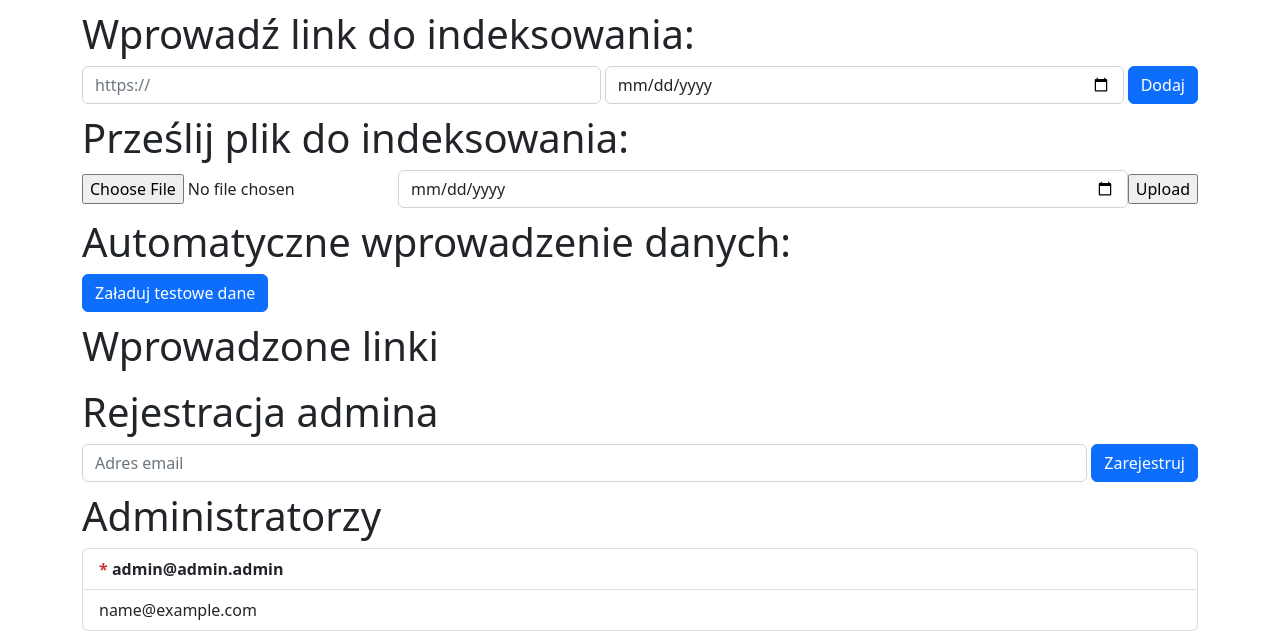
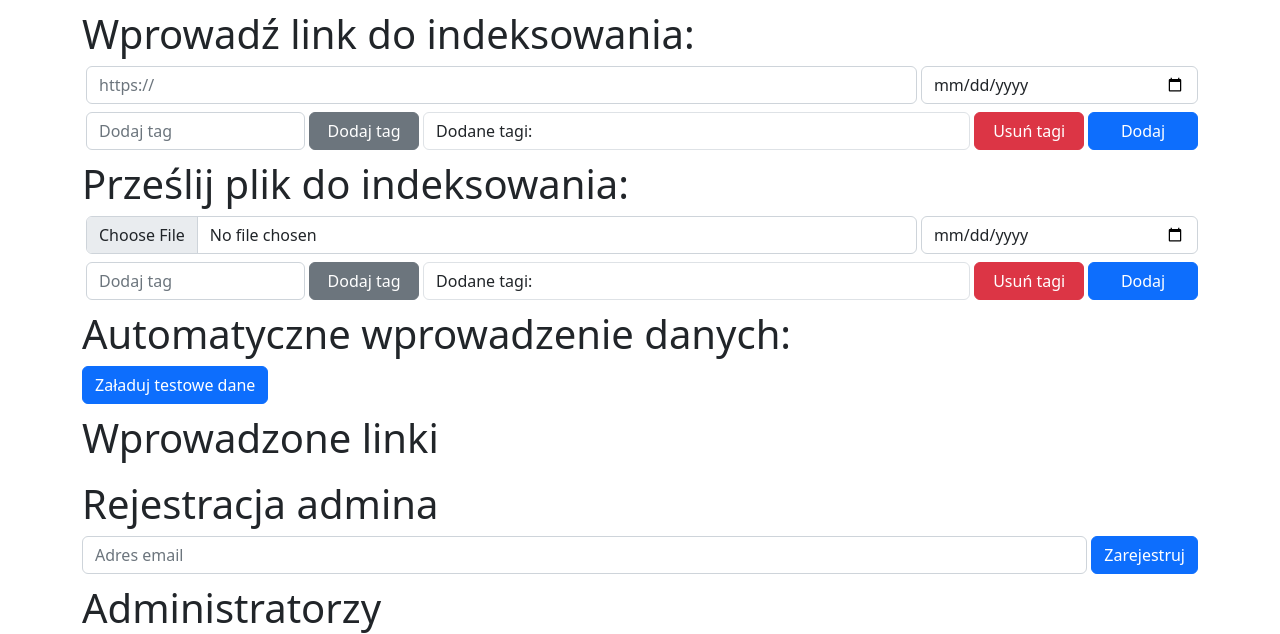
Before and after one commit to krzysztof-dolny/Search-engine-opennexus, a Flask app: page /panel in a window 1280 px wide. Shown: the part 56-690 px from the top of the page. Run offline with Flask 3, Linux system fonts and the light colour scheme; the visitor is signed in with stand-in values (Sample User, id 1); data comes from the database, SQL or seed files in the repository; data that the repository does not hold is empty.

Commit message:
obsluga daty i tagow

```diff
--- a/app.py
+++ b/app.py
@@ -3,6 +3,10 @@ import os
 from flask_mail import Mail
 from flask_login import LoginManager
 from flask_sqlalchemy import SQLAlchemy
+from dotenv import load_dotenv
+
+# Load .env file
+# load_dotenv(dotenv_path='template.env')
 
 app = Flask(__name__)
 
--- a/modules/api.py
+++ b/modules/api.py
@@ -28,7 +28,7 @@ def index():
         app.logger.info('hello')
         result = collection.query(
             query_texts=[request.args.get('query')],
-            n_results=3,
+            n_results=5,
             include=['documents', 'distances', 'metadatas']
         )
         return render_template('index.html', result=result)
@@ -97,6 +97,15 @@ def get_all_urls():
         lambda meta: meta['source'],
         data
     )
+
+def get_all_tags():
+    data = collection.get(include=['metadatas'])['metadatas']
+
+    return map(
+        lambda meta: meta['tags'],
+        data
+    )
+
 def get_all_emails():
     return map(
         lambda user: user.email,
@@ -106,7 +115,7 @@ def get_all_emails():
 @app.route('/panel', methods=['GET'])
 @login_required
 def panel():
-    return render_template('panel.html', urls=get_all_urls(), emails=get_all_emails())
+    return render_template('panel.html', urls=get_all_urls(), tags=get_all_tags(), emails=get_all_emails())
 
 # Add link
 @app.route('/submit_link', methods=['POST'])
@@ -115,12 +124,13 @@ def submit_link():
     if request.method == 'POST':
         link: str = request.form['link']
         date: str = request.form['date']
+        tags = request.form['tags']
 
         args = Scrapper.scrape_text_from_link(link)
 
         collection.add(
-            documents=[args[0]],
-            metadatas=[{'source': link, 'title': args[1], 'date': date, 'file_type': args[2]}],
+            documents=[tags + " " + args[0]],
+            metadatas=[{'source': link, 'title': args[1], 'date': date, 'file_type': args[2], 'tags': tags}],
             ids=[str(collection.count())]
         )
 
@@ -131,6 +141,8 @@ def upload_file():
     if request.method == 'POST':
         file = request.files['file']
         date = request.form['date']
+        tags = request.form['tags']
+
         name, extension = os.path.splitext(file.filename)
 
         with tempfile.TemporaryDirectory() as temp_dir:
@@ -140,8 +152,8 @@ def upload_file():
 
             if scraped_text:
                 collection.add(
-                    documents=[scraped_text],
-                    metadatas=[{'source': file.filename, 'title': name, 'date': date, 'file_type': extension}],
+                    documents=[tags + " " + scraped_text],
+                    metadatas=[{'source': file.filename, 'title': name, 'date': date, 'file_type': extension, 'tags': tags}],
                     ids=[str(collection.count())]
                 )
 
@@ -172,3 +184,17 @@ def register():
             db.session.add(user)
             db.session.commit()
         return redirect('/panel')
+
+
+@app.context_processor
+def utility_processor():
+    def current_date():
+        return datetime.now().strftime('%Y-%m-%d')
+
+    def parse_date(date_str):
+        return datetime.strptime(date_str, '%Y-%m-%d')
+
+    def get_timedelta(days):
+        return timedelta(days=days)
+
+    return dict(current_date=current_date, parse_date=parse_date, timedelta=get_timedelta)
--- a/run.py
+++ b/run.py
@@ -1,7 +1,5 @@
 from app import app
 import os
-from dotenv import load_dotenv
 
-# If file is called directly called, then run the app on the PORT provided defined in ENV or use '6969'.
 if __name__ == "__main__":
-    app.run("0.0.0.0", port=os.getenv('PORT', 6969), load_dotenv=True)
+    app.run("0.0.0.0", port=os.getenv('PORT', 6969),  load_dotenv=True)
--- a/templates/panel.html
+++ b/templates/panel.html
@@ -3,17 +3,33 @@
 
 <div class="container">
     <h1>Wprowadź link do indeksowania:</h1>
-    <form action="/submit_link" method="post" class="d-flex align-items-center">
-        <input type="url" name="link" class="w-100 form-control" placeholder="https://" required>
-        <input type="date" name="date" class="form-control ms-1" required>
-        <input type="submit" value="Dodaj" class="btn btn-primary ms-1">
+    <form action="/submit_link" method="post">
+        <div class="d-flex align-items-center mb-2">
+            <input type="url" name="link" class="form-control ms-1" style="width: 75%;" placeholder="https://" required>
+            <input type="date" name="date" class="form-control ms-1" required style="width: 25%;">
+        </div>
+        <div class="d-flex align-items-center mb-2">
+            <input type="text" name="tags" class="form-control ms-1" style="width: 20%;" placeholder="Dodaj tag">
+            <button type="button" id="add-tags-btn-link" class="btn btn-secondary ms-1" style="width: 10%;">Dodaj tag</button>
+            <span id="tags-display-link" class="ms-1 border form-control" style="width: 50%;">Dodane tagi:</span>
+            <button type="button" id="remove-all-tags-link" class="btn btn-danger ms-1" style="width: 10%;">Usuń tagi</button>
+            <input type="submit" value="Dodaj" class="btn btn-primary ms-1" style="width: 10%;">
+        </div>
     </form>
 
     <h1>Prześlij plik do indeksowania:</h1>
-    <form action="/upload_file" method="post" enctype="multipart/form-data" class="d-flex align-items-center">
-        <input type="file" name="file" required>
-        <input type="date" name="date" class="form-control ms-1" required>
-        <input type="submit" value="Upload">
+    <form action="/upload_file" method="post" enctype="multipart/form-data">
+        <div class="d-flex align-items-center mb-2">
+            <input type="file" name="file" class="form-control ms-1" style="width: 75%;" required>
+            <input type="date" name="date" class="form-control ms-1" required style="width: 25%;">
+        </div>
+        <div class="d-flex align-items-center mb-2">
+            <input type="text" name="tags" class="form-control ms-1" style="width: 20%;" placeholder="Dodaj tag">
+            <button type="button" id="add-tags-btn-file" class="btn btn-secondary ms-1" style="width: 10%;">Dodaj tag</button>
+            <span id="tags-display-file" class="ms-1 border form-control" style="width: 50%;">Dodane tagi:</span>
+            <button type="button" id="remove-all-tags-file" class="btn btn-danger ms-1" style="width: 10%;">Usuń tagi</button>
+            <input type="submit" value="Dodaj" class="btn btn-primary ms-1" style="width: 10%;">
+        </div>
     </form>
 
     <h1>Automatyczne wprowadzenie danych:</h1>
@@ -51,4 +67,62 @@
       </ul>
 </div>
 
+<script>
+    document.addEventListener("DOMContentLoaded", function() {
+        var addTagsBtnLink = document.getElementById('add-tags-btn-link');
+        var removeAllTagsBtnLink = document.getElementById('remove-all-tags-link');
+        var tagsInputLink = document.querySelector('form[action="/submit_link"] input[name="tags"]');
+        var tagsListLink = document.getElementById('tags-display-link');
+        var tagsArrayLink = [];
+
+        addTagsBtnLink.addEventListener('click', function() {
+            var tagValue = tagsInputLink.value.trim();
+            if (tagValue !== '') {
+                tagsArrayLink.push(tagValue);
+                updateTagsDisplay(tagsListLink, tagsArrayLink);
+                tagsInputLink.value = '';
+            }
+        });
+
+        removeAllTagsBtnLink.addEventListener('click', function() {
+            tagsArrayLink = [];
+            updateTagsDisplay(tagsListLink, tagsArrayLink);
+        });
+
+        document.querySelector('form[action="/submit_link"]').addEventListener('submit', function() {
+            document.querySelector('form[action="/submit_link"] input[name="tags"]').value = tagsArrayLink.join(' ');
+        });
+
+        var addTagsBtnFile = document.getElementById('add-tags-btn-file');
+        var removeAllTagsBtnFile = document.getElementById('remove-all-tags-file');
+        var tagsInputFile = document.querySelector('form[action="/upload_file"] input[name="tags"]');
+        var tagsListFile = document.getElementById('tags-display-file');
+        var tagsArrayFile = [];
+
+        addTagsBtnFile.addEventListener('click', function() {
+            var tagValue = tagsInputFile.value.trim();
+            if (tagValue !== '') {
+                tagsArrayFile.push(tagValue);
+                updateTagsDisplay(tagsListFile, tagsArrayFile);
+                tagsInputFile.value = '';
+            }
+        });
+
+        removeAllTagsBtnFile.addEventListener('click', function() {
+            tagsArrayFile = [];
+            updateTagsDisplay(tagsListFile, tagsArrayFile);
+        });
+
+        document.querySelector('form[action="/upload_file"]').addEventListener('submit', function() {
+            document.querySelector('form[action="/upload_file"] input[name="tags"]').value = tagsArrayFile.join(' ');
+        });
+
+        function updateTagsDisplay(tagsList, tagsArray) {
+            tagsList.textContent = 'Dodane tagi: ' + tagsArray.join(', ');
+        }
+
+    });
+</script>
+
+
 {% endblock %}
```
Also changed, not shown: templates/index.html (+15 -2 lines).
